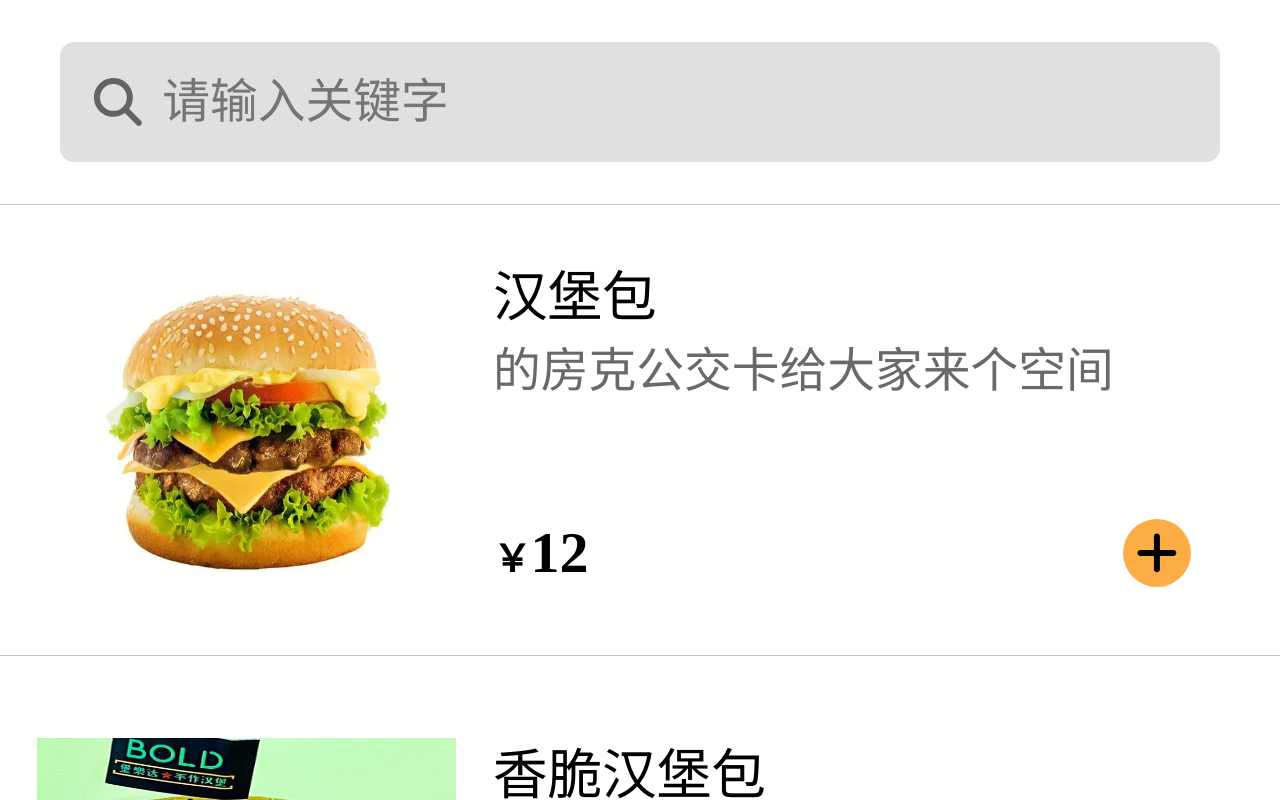
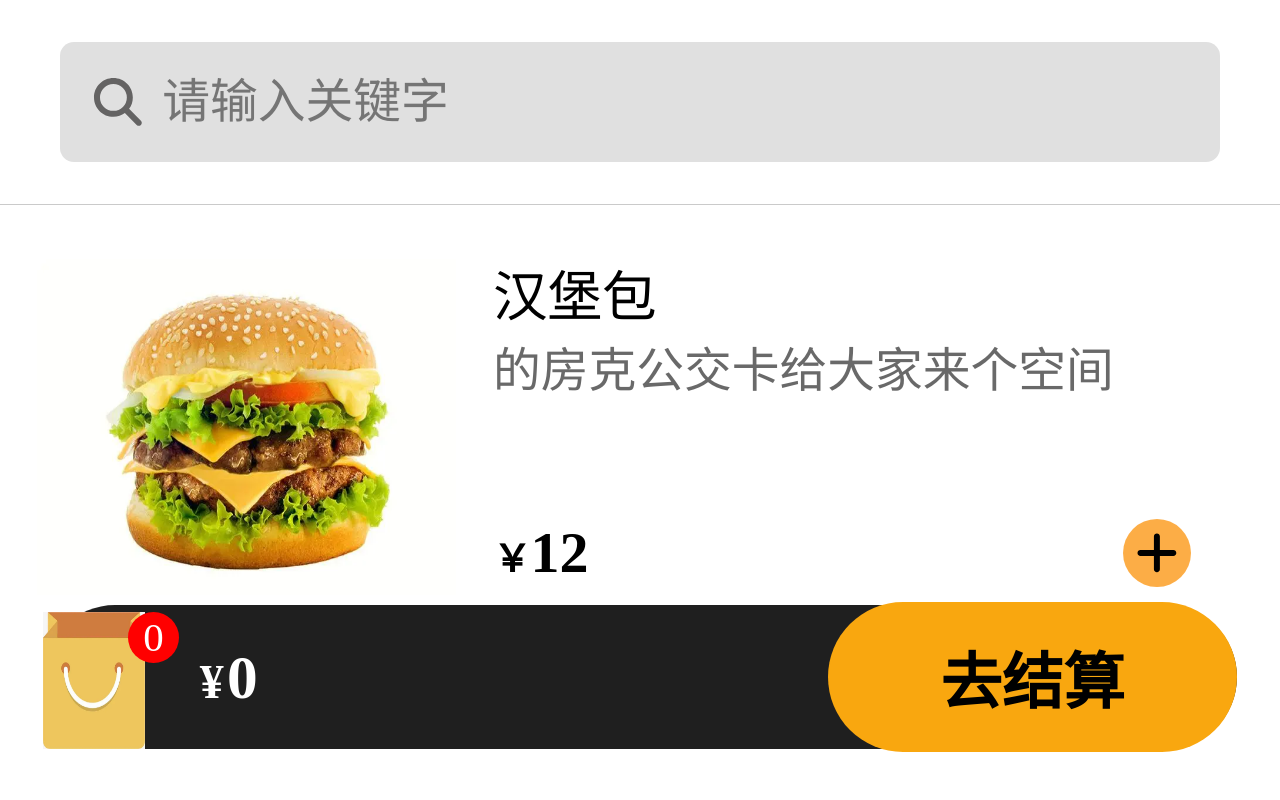
Before and after one commit to xiaoyutongxue11/orderApp, a React (Create React App) app: page / in a window 1280 px wide. Built offline with nearby package versions, Linux system fonts and the light colour scheme.

Commit message:
购物条已选商品样式

```diff
--- a/src/App.js
+++ b/src/App.js
@@ -4,6 +4,7 @@ import Meals from "./Components/Meals/Meals";
 import data from "./data";
 import ShopCarContext from "./store/shopCarContext.js";
 import FilterMeals from "./Components/FilterMeals/FilterMeals.js";
+import ShoppingCar from "./Components/ShoppingCar/ShoppingCar.js";
 function App() {
   const [mealsData, setMealsData] = useState(data);
   const [foodsData, setFoodsData] = useState({
@@ -46,6 +47,7 @@ function App() {
       <div className={classes.App}>
         <FilterMeals onFilter={filterMeals} />
         <Meals mealsData={mealsData} />
+        <ShoppingCar />
       </div>
     </ShopCarContext.Provider>
   );
--- a/src/Components/FilterMeals/FilterMeals.js
+++ b/src/Components/FilterMeals/FilterMeals.js
@@ -4,7 +4,7 @@ import { faSearch } from "@fortawesome/free-solid-svg-icons";
 import classes from "./FilterMeals.module.css";
 const FilterMeals = (props) => {
   const inputKeyWord = (e) => {
-    props.onFilter(e.target.value);
+    props.onFilter(e.target.value.trim());
   };
   return (
     <div className={classes.FilterMeals}>
--- a/src/Components/Meals/Meal/Meal.js
+++ b/src/Components/Meals/Meal/Meal.js
@@ -6,7 +6,7 @@ const Meal = (props) => {
   return (
     <div className={classes.Meal}>
       <div className={classes.ImgBox}>
-        <img alt="" src={props.meal.img}></img>
+        <img alt="食物" src={props.meal.img}></img>
       </div>
       <div className={classes.Content}>
         <div className={classes.Text}>
--- a/src/Components/Meals/Meals.module.css
+++ b/src/Components/Meals/Meals.module.css
@@ -2,6 +2,6 @@
     width: 375rem;
     position: fixed;
     top: 60rem;
-    bottom: 0;
+    bottom: 60rem;
     overflow: auto;
 }
--- /dev/null
+++ b/src/Components/ShoppingCar/ShoppingCar.js
@@ -0,0 +1,21 @@
+import React, { useContext } from "react";
+import classes from "./ShoppingCar.module.css";
+import ShoppingBag from "../../assets/ShoppingBag.jpg";
+import ShopCarContext from "../../store/shopCarContext";
+const ShoppingCar = () => {
+  const shoppingCarCtx = useContext(ShopCarContext);
+  return (
+    <div className={classes.ShoppingCar}>
+      <div className={classes.Icon}>
+        <img alt="购物袋" src={ShoppingBag} />
+        <span className={classes.totalAmount}>
+          {shoppingCarCtx.totalAmount}
+        </span>
+      </div>
+      <p className={classes.Price}>{shoppingCarCtx.totalPrice}</p>
+      <button className={classes.Button}>去结算</button>
+    </div>
+  );
+};
+
+export default ShoppingCar;
--- /dev/null
+++ b/src/Components/ShoppingCar/ShoppingCar.module.css
@@ -0,0 +1,57 @@
+.ShoppingCar {
+  width: 350rem;
+  height: 42rem;
+  position: fixed;
+  bottom: 15rem;
+  border-radius: 30rem;
+  background-color: rgb(31, 31, 31);
+  left: 0;
+  right: 0;
+  margin: auto;
+  display: flex;
+  justify-content: space-between;
+  align-items: center;
+}
+.Icon {
+  width: 30rem;
+  position: absolute;
+  bottom: 0;
+  background-color: aquamarine;
+}
+.Icon img {
+  width: 100%;
+  height: 40rem;
+}
+.totalAmount {
+  width: 15rem;
+  height: 15rem;
+  border-radius: 50%;
+  position: absolute;
+  left: 25rem;
+  line-height: 15rem;
+  text-align: center;
+  font-size: 12rem;
+  background-color: red;
+  color: white;
+}
+.Price {
+  color: white;
+  margin-left: 45rem;
+  font-weight: bold;
+  font-size: 18rem;
+}
+.Price::before {
+  content: "¥";
+  font-weight: bold;
+  font-size: 14rem;
+  margin: 1rem;
+}
+.Button {
+  width: 120rem;
+  height: 44rem;
+  background-color: rgb(249, 167, 15);
+  border: none;
+  border-radius: 30rem;
+  font-weight: bold;
+  font-size: 18rem;
+}
```
Also changed, not shown: src/assets/ShoppingBag.jpg (added).
